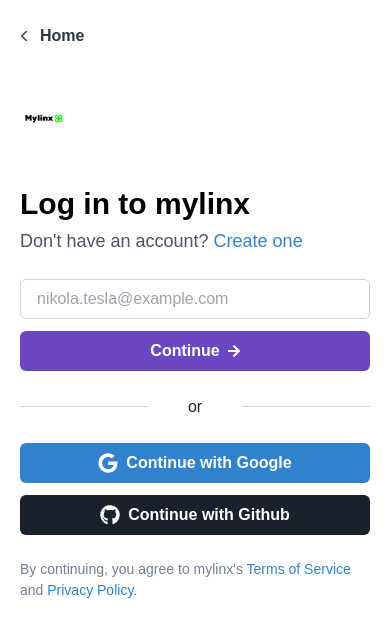
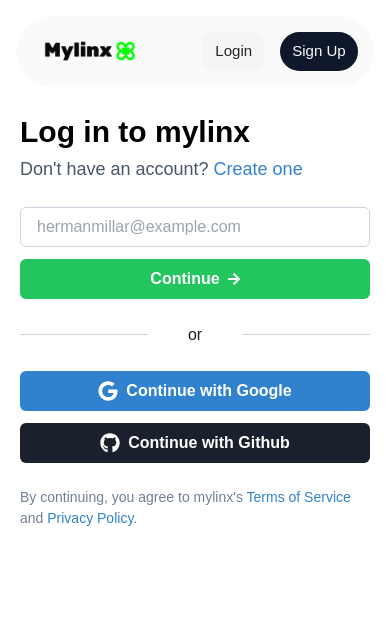
Before and after one commit to asadbek064/mylinx, a Next.js app: page /login in a window 390 px wide. Shown: the top 636 px of the page. Built offline with nearby package versions, Linux system fonts and the light colour scheme; no server answers.

Commit message:
baselayout added; navbar responsive

```diff
--- a/components/Auth/index.tsx
+++ b/components/Auth/index.tsx
@@ -1,4 +1,5 @@
-import { useEffect, useState } from 'react'
+import { useEffect, useState } from 'react';
+import Script from 'next/script';
 
 import {
   Button,
@@ -11,6 +12,7 @@
   Center,
   useToast,
   Link,
+  background,
 } from '@chakra-ui/react'
 import { debounce } from 'lodash'
 import { signIn } from 'next-auth/react'
@@ -106,27 +108,10 @@
       <NextSeo title={`${isLogin ? 'Log in' : 'Sign up'} | mylinx`} />
 
       <Center px={{ base: 5, md: 8 }} pt={{ base: '7rem', md: '15rem' }}>
-        <Box pos="absolute" top="0" left="0" px={{ base: 0, md: 8 }} py={4} cursor="pointer">
-          <a href="/">
-            <HStack
-              _hover={{ background: 'gray.100' }}
-              rounded="full"
-              p={2}
-              px={4}
-              transitionDuration="300ms"
-            >
-              <IoIosArrowBack color="#374051" />
-              <Text fontSize="md" fontWeight="bold" color="gray.700">
-                Home
-              </Text>
-            </HStack>
-          </a>
-        </Box>
+
+        <div className="w-full bg-cover bg-center absolute z-20" id="fog-wp"></div>
 
         <VStack spacing={6} w="35rem" align="left">
-          <Box w="full" h="3rem">
-            <Image src="/logo.png" width={48} height={48} alt="mylinx Logo" priority={true} />
-          </Box>
           <VStack spacing={1} align="left">
             <Heading fontSize={{ base: '3xl', md: '4xl' }} color="black">
               {isLogin ? 'Log in to mylinx' : 'Create a mylinx'}
@@ -154,15 +139,15 @@
               onKeyDown={(e) => {
                 if (e.key === 'Enter') authEmail()
               }}
-              placeholder="nikola.tesla@example.com"
+              placeholder="hermanmillar@example.com"
             />
             <Button
-              w="full"
+              style={{backgroundColor: "#22c55e"}}
+               w="full"
               textColor="white"
               _hover={isValid !== false && !emailLoading ? { opacity: 0.8 } : {}}
               _active={isValid !== false && !emailLoading ? { opacity: 0.5 } : {}}
               transition="0.3s"
-              bg="purple.600"
               onClick={authEmail}
               isLoading={emailLoading}
               isDisabled={isValid === null ? false : isValid === false ? true : false}
--- a/components/ErrorPage.tsx
+++ b/components/ErrorPage.tsx
@@ -9,7 +9,7 @@
   return (
     <VStack bg="white" h="100vh" justifyContent="center" px={{ base: 4, md: 44 }}>
       <VStack py={12} rounded="2xl" textAlign="center">
-        <Heading textDecor="underline #6B46C1 6px" fontSize={{ base: '5xl', md: '6xl' }}>
+        <Heading textDecor="underline #22c55e 6px" fontSize={{ base: '5xl', md: '6xl' }}>
           {code} Error
         </Heading>
 
--- /dev/null
+++ b/components/layout/BaseLayout.tsx
@@ -0,0 +1,23 @@
+import React from "react";
+import Navbar from "../partials/Navbar"
+
+interface BaseLayoutProps {
+  showHeader?: boolean;
+  showFooter?: boolean;
+}
+
+const BaseLayout: React.FC<BaseLayoutProps> = ({
+  children,
+  showHeader = true,
+}) => {
+  return (
+    <main>
+      {showHeader && <Navbar />}
+
+      <div className="app">{children}</div>
+
+    </main>
+  );
+};
+
+export default BaseLayout;
--- a/components/partials/Navbar.tsx
+++ b/components/partials/Navbar.tsx
@@ -5,11 +5,11 @@
 import { IoMenu } from 'react-icons/io5';
 
 interface NavBarProps {
-  children: ReactNode;
+
 }
 
 
-const Navbar: React.FC<NavBarProps> = ({ children }) => {
+const Navbar: React.FC<NavBarProps> = ({  }) => {
   const variants = {
     hidden: { opacity: 0 },
     visible: { opacity: 1, y: 0, transition: { duration: 0.4 } },
@@ -17,13 +17,14 @@
 
   return (
     <motion.nav
-      className="fixed z-20 top-4 w-3/4 md:max-w-screen-xl m-auto inset-x-0 inset-y-0"
+      className="fixed z-20 h-5 top-4 w-11/12 md:max-w-screen-xl mx-auto inset-x-0 inset-y-0"
       initial="hidden"
       animate="visible"
       variants={variants}
     >
       <div className=" bg-neutral-50 p-4 flex items-center justify-between rounded-full">
         {/* Logo */}
+        <Link href={"/"}>
           <div className="flex items-center">
             <motion.img
               src="/logo.png" // Replace with your logo image path
@@ -34,11 +35,12 @@
               variants={variants}
             />
           </div>
+        </Link>
 
         {/* Navigation Links */}
         <div className="flex items-center space-x-4">
           {/* Mobile Menu Button */}
-          <div className="lg:hidden items-center space-x-4 transition-all [font-size:var(--step-0)]">
+          <div className="lg:hidden items-center space-x-4 transition-all [font-size:var(--step--1)] md:[font-size:var(--step-0)]">
             <Link href={"/login"}>
               <button className="text-neutral-800 bg-neutral-100 py-2 px-3 rounded-lg hover:bg-neutral-200 duration-75 ease-in">
                 Login
@@ -52,11 +54,6 @@
             </Link>
           </div>
 
-          <Link href={"/"}>
-            <button className="lg:hidden text-neutral-900 hover:bg-neutral-200 rounded-lg duration-100 ease-out">
-              <TextIcon LeftIcon={IoMenu} className="w-8 h-8 p-1" />
-            </button>
-          </Link>
 
           {/* Sign Up, Login, Menu Links */}
           <div className="hidden lg:flex items-center space-x-4 transition-all [font-size:var(--step-0)]">
@@ -72,11 +69,15 @@
               </button>
             </Link>
 
+            <Link href={"/"}>
+              <button className="mr-4 text-neutral-900 hover:bg-neutral-200 rounded-lg duration-100 ease-out">
+                <TextIcon LeftIcon={IoMenu} className="w-8 h-8 p-1" />
+              </button>
+            </Link>
           </div>
         </div>
       </div>
 
-      { children }
     </motion.nav>
   );
 };
--- a/pages/_app.tsx
+++ b/pages/_app.tsx
@@ -8,7 +8,8 @@
 import type { AppProps } from 'next/app'
 import { TUser } from 'types/user'
 import { initializePostHog } from 'lib/posthog'
-import Navbar from 'components/partials/Navbar';
+import BaseLayout from 'components/layout/BaseLayout';
+import React from 'react';
 
 type NextPageWithLayout = NextPage & { getLayout?: (page: ReactElement) => ReactNode }
 type AppPropsWithLayout = AppProps & { Component: NextPageWithLayout }
@@ -26,7 +27,9 @@
 
 
 const App = ({ Component, pageProps }: AppPropsWithLayout) => {
-  const getLayout = Component.getLayout ?? ((page) => page)
+  const getLayout =
+    // @ts-ignore
+    Component.getLayout || ((page) => <BaseLayout>{page}</BaseLayout>);
 
   const [user, setUser] = useState<TUser | null>(null)
   const [mylinxProd, setMylinxProd] = useState<TUser | null>(null)
@@ -58,7 +61,10 @@
     initializePostHog()
   }, [])
 
+
+
   return (
+    <React.Fragment>
       <ChakraProvider theme={theme}>
         {getLayout(
           <UserContext.Provider value={{ user, setUser }}>
@@ -68,6 +74,7 @@
           </UserContext.Provider>
         )}
       </ChakraProvider>
+    </React.Fragment>
   )
 }
 
```
Also changed, not shown: 2 other files (tests, documents, lock files or other folders). Lines whose indentation alone changed are shown as unchanged.
